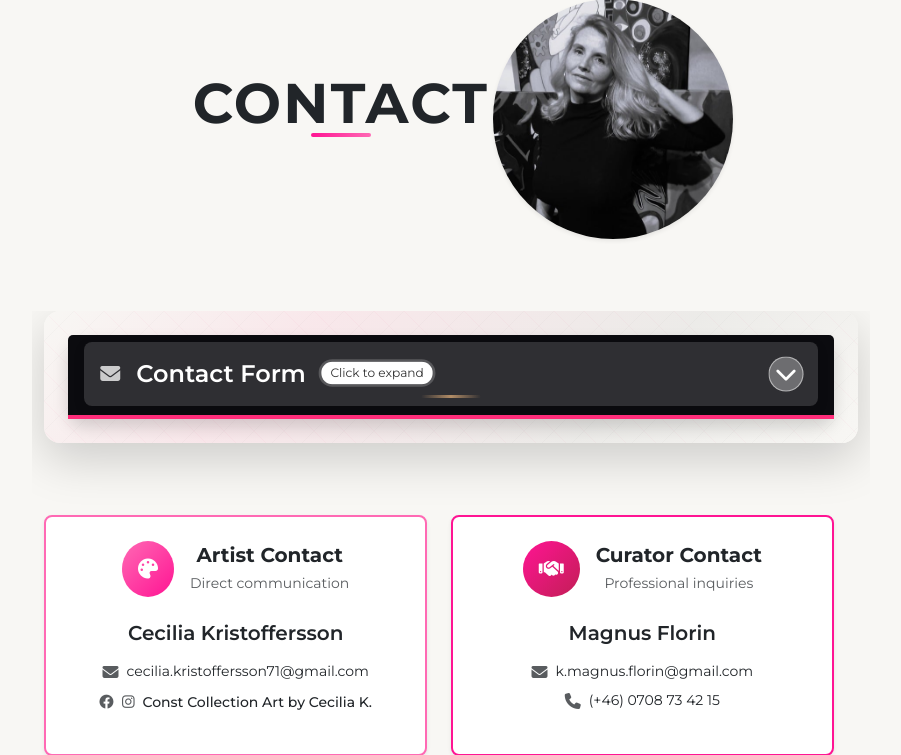
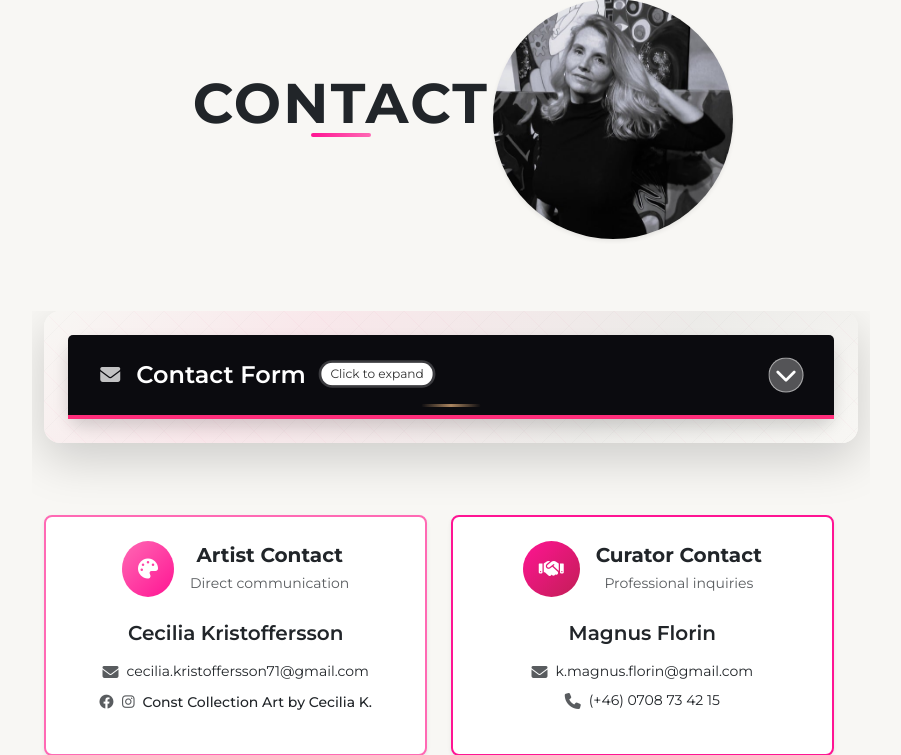
Before and after one commit to nazhameed/art-by-ck, a Django app: page /contact/ in a window 1280 px wide, with the pointer over the restyled element. Shown: the part 189-944 px from the top of the page, without its empty margins (177-1078 px from the left). Run offline with Django 5.2, Linux system fonts and the light colour scheme; parts of the project's set-up code (start-up, migrations or seed data) failed here and were passed over; some libraries are stand-ins or nearby versions; some web fonts are replaced.

Commit message:
style: remove hover effects from contact toggle button for cleaner interaction

```diff
--- a/static/css/pop-art-forms.css
+++ b/static/css/pop-art-forms.css
@@ -302,12 +302,6 @@ Custom CSS only for:
   cursor: pointer;
 }
 
-.contact-toggle-btn:hover {
-  background: rgba(255, 255, 255, 0.15) !important;
-  transform: translateY(-1px);
-  box-shadow: 0 4px 12px rgba(0, 0, 0, 0.1) !important;
-}
-
 .contact-toggle-btn:focus {
   box-shadow: 0 0 0 0.25rem rgba(255, 255, 255, 0.25) !important;
   outline: none;
```
